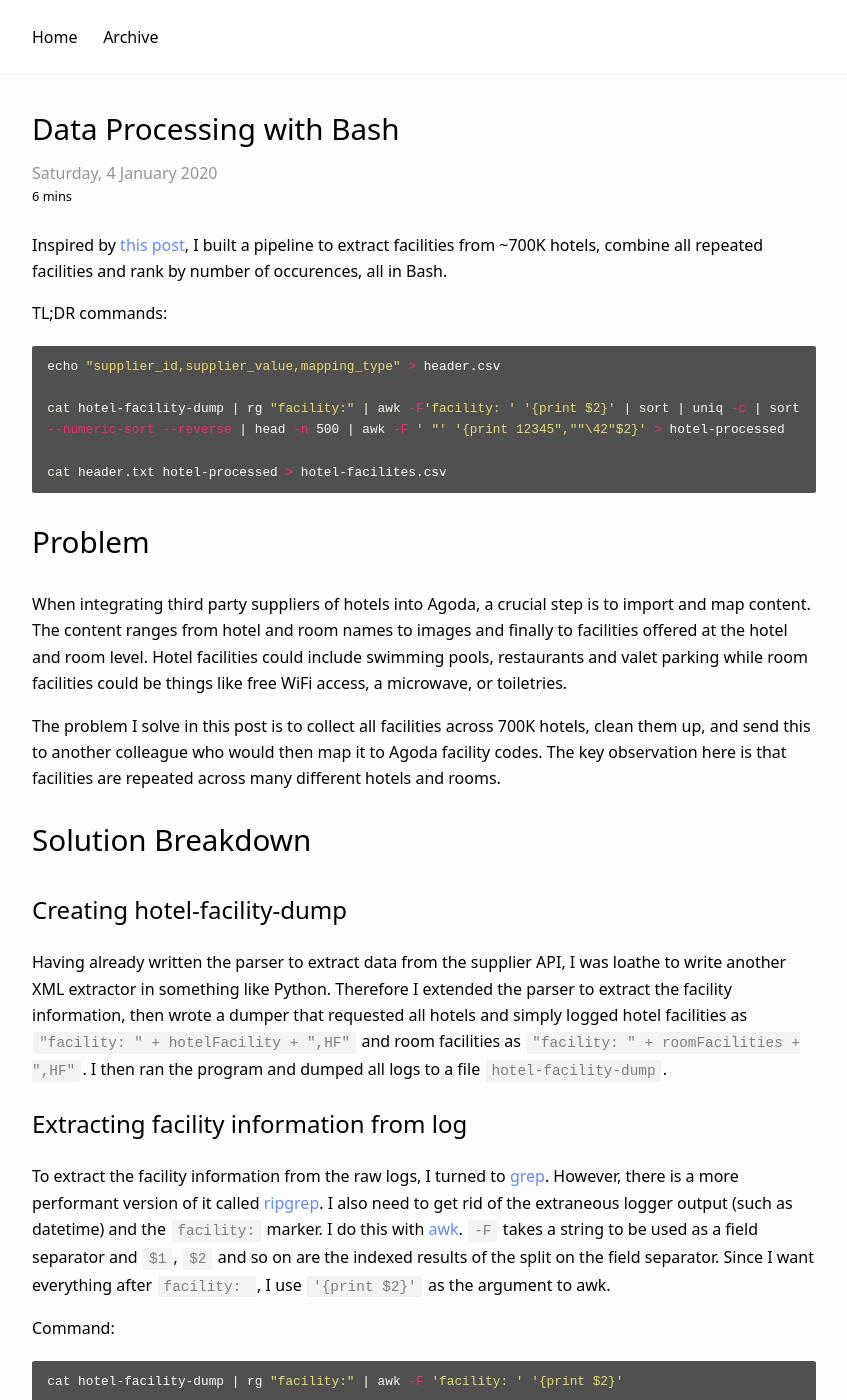
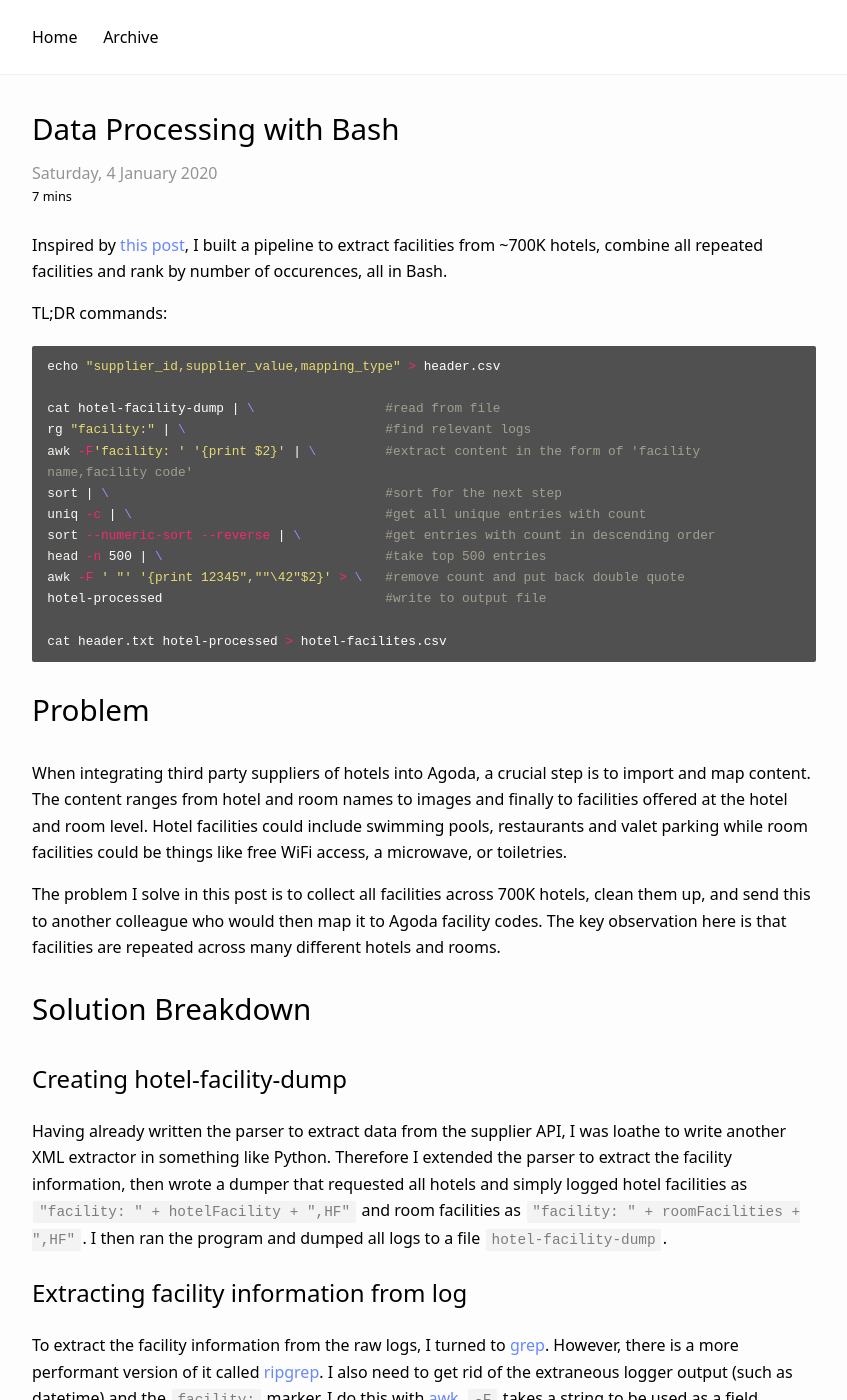
Before and after one commit to williamhaw/williamhaw.github.io, a Jekyll site: the page built from _posts/2020-01-04-data-processing-with-bash.md, in a window 1280 px wide and 1400 px high. Shown: the whole window, without its empty margins (216-1063 px from the left). Built offline with Jekyll 4.4.1, drawn with Linux system fonts in a browser that asks for light colours; some of the changed text lies outside the part shown.

Commit message:
Break script into lines in bash processing post

````diff
--- a/_posts/2020-01-04-data-processing-with-bash.md
+++ b/_posts/2020-01-04-data-processing-with-bash.md
@@ -12,7 +12,15 @@ TL;DR commands:
 ```bash
 echo "supplier_id,supplier_value,mapping_type" > header.csv
 
-cat hotel-facility-dump | rg "facility:" | awk -F'facility: ' '{print $2}' | sort | uniq -c | sort --numeric-sort --reverse | head -n 500 | awk -F ' "' '{print 12345",""\42"$2}' > hotel-processed
+cat hotel-facility-dump | \                 #read from file
+rg "facility:" | \                          #find relevant logs
+awk -F'facility: ' '{print $2}' | \         #extract content in the form of 'facility name,facility code'
+sort | \                                    #sort for the next step
+uniq -c | \                                 #get all unique entries with count
+sort --numeric-sort --reverse | \           #get entries with count in descending order
+head -n 500 | \                             #take top 500 entries
+awk -F ' "' '{print 12345",""\42"$2}' > \   #remove count and put back double quote
+hotel-processed                             #write to output file
 
 cat header.txt hotel-processed > hotel-facilites.csv
 ```
@@ -34,7 +42,9 @@ To extract the facility information from the raw logs, I turned to [grep](http:/
 
 Command:
 ```bash
-cat hotel-facility-dump | rg "facility:" | awk -F 'facility: ' '{print $2}'
+cat hotel-facility-dump | \
+rg "facility:" | \
+awk -F 'facility: ' '{print $2}'
 ```
 
 Output:
@@ -66,14 +76,24 @@ To group by each unique facility string, we can use the [uniq](http://man7.org/l
 
 Command:
 ```bash
-cat hotel-facility-dump | rg "facility:" | awk -F 'facility: ' '{print $2}' | sort | uniq
+cat hotel-facility-dump | \
+rg "facility:" | \
+awk -F 'facility: ' '{print $2}' | \
+sort | \
+uniq
 ```
 
 However, the output is not super useful. To get a count of occurences, we can use `uniq -c`. To get the facilities with the highest occurence, we need to sort again, this time in reverse. Since `uniq -c` prepends a count to each row, we need to pass the `--numeric-sort` flag to sort to treat the start of the row as a numeric value. We can then see the ten most common facilities with `head`.
 
 Command:
 ```bash
-cat hotel-facility-dump | rg "facility:" | awk -F 'facility: ' '{print $2}' | sort | uniq -c | sort --numeric-sort --reverse | head
+cat hotel-facility-dump | \
+rg "facility:" | \
+awk -F 'facility: ' '{print $2}' | \
+sort | \
+uniq -c | \
+sort --numeric-sort --reverse | \
+head
 ```
 
 Output:
@@ -101,7 +121,15 @@ Final commands:
 ```bash
 echo "supplier_id,supplier_value,mapping_type" > header.csv
 
-cat hotel-facility-dump | rg "facility:" | awk -F'facility: ' '{print $2}' | sort | uniq -c | sort --numeric-sort --reverse | head -n 500 | awk -F ' "' '{print 12345",""\42"$2}' > hotel-processed
+cat hotel-facility-dump | \
+rg "facility:" | \
+awk -F'facility: ' '{print $2}' | \
+sort | \
+uniq -c | \
+sort --numeric-sort --reverse | \
+head -n 500 | \
+awk -F ' "' '{print 12345",""\42"$2}' > \
+hotel-processed
 
 cat header.txt hotel-processed > hotel-facilites.csv
 ```
````
